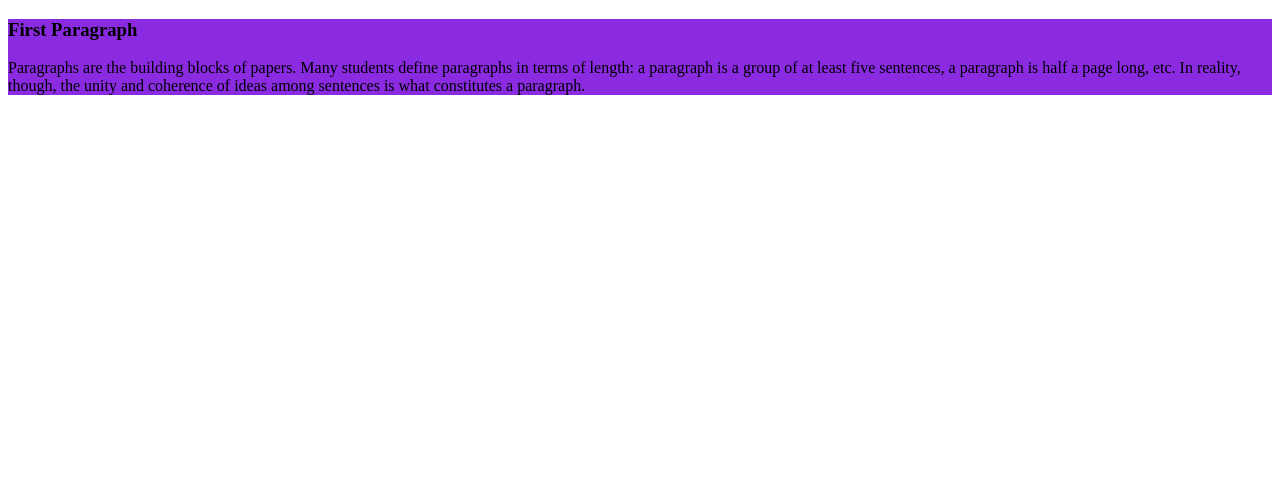
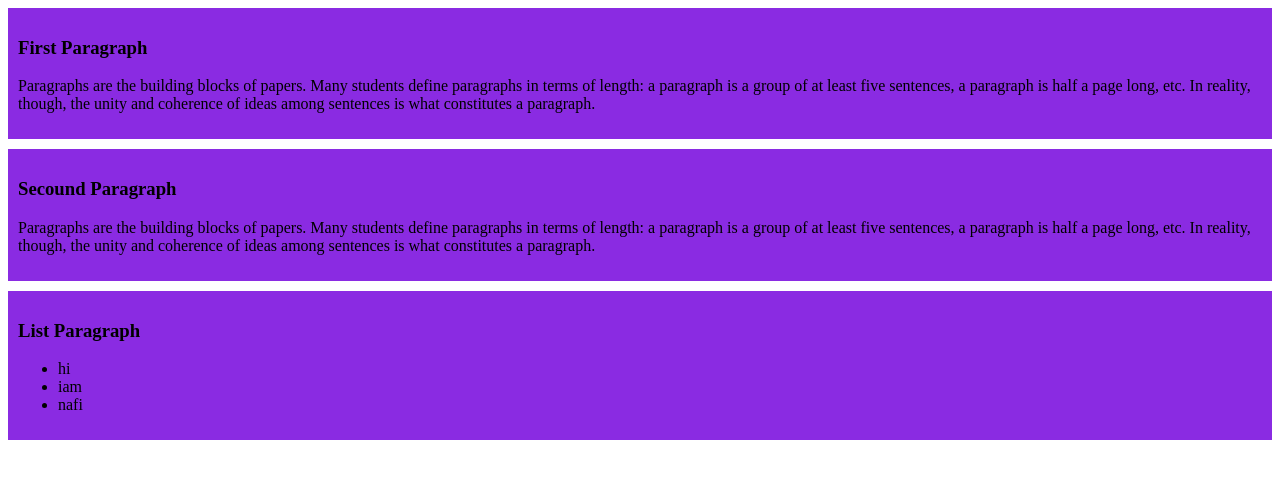
Before and after one commit to paragnafi/newfirstrepo, a plain HTML site: page index.html in a window 1280 px wide. Drawn offline with Linux system fonts and the light colour scheme.

Commit message:
added 2n para

```diff
--- a/index.html
+++ b/index.html
@@ -15,5 +15,21 @@
         half a page long, etc. In reality, though, the unity and coherence of
         ideas among sentences is what constitutes a paragraph.</p>
     </div>
+    <div>
+        <h3> Secound Paragraph</h3>
+        <p>Paragraphs are the building blocks of papers.
+        Many students define paragraphs in terms of length:
+        a paragraph is a group of at least five sentences, a paragraph is
+        half a page long, etc. In reality, though, the unity and coherence of
+        ideas among sentences is what constitutes a paragraph.</p>
+    </div>
+    <div>
+        <h3> List Paragraph</h3>
+        <ul>
+            <li>hi</li>
+            <li>iam</li>
+            <li>nafi</li>
+        </ul>
+    </div>
 </body>
 </html>
--- a/styles/blog.css
+++ b/styles/blog.css
@@ -1,3 +1,5 @@
 div{
     background-color: blueviolet;
+    padding: 10px;
+    margin-bottom: 10px ;
 }
```
